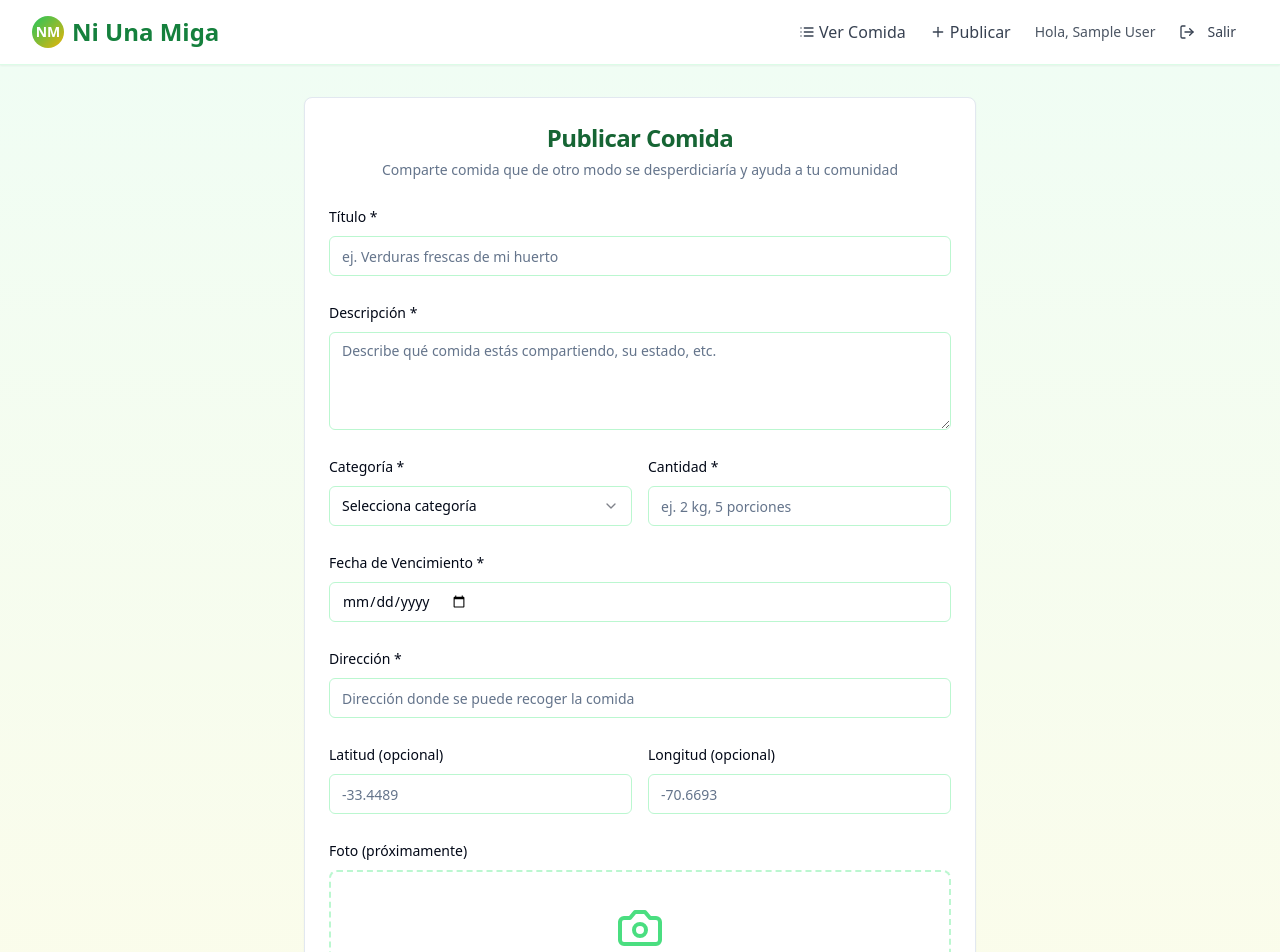
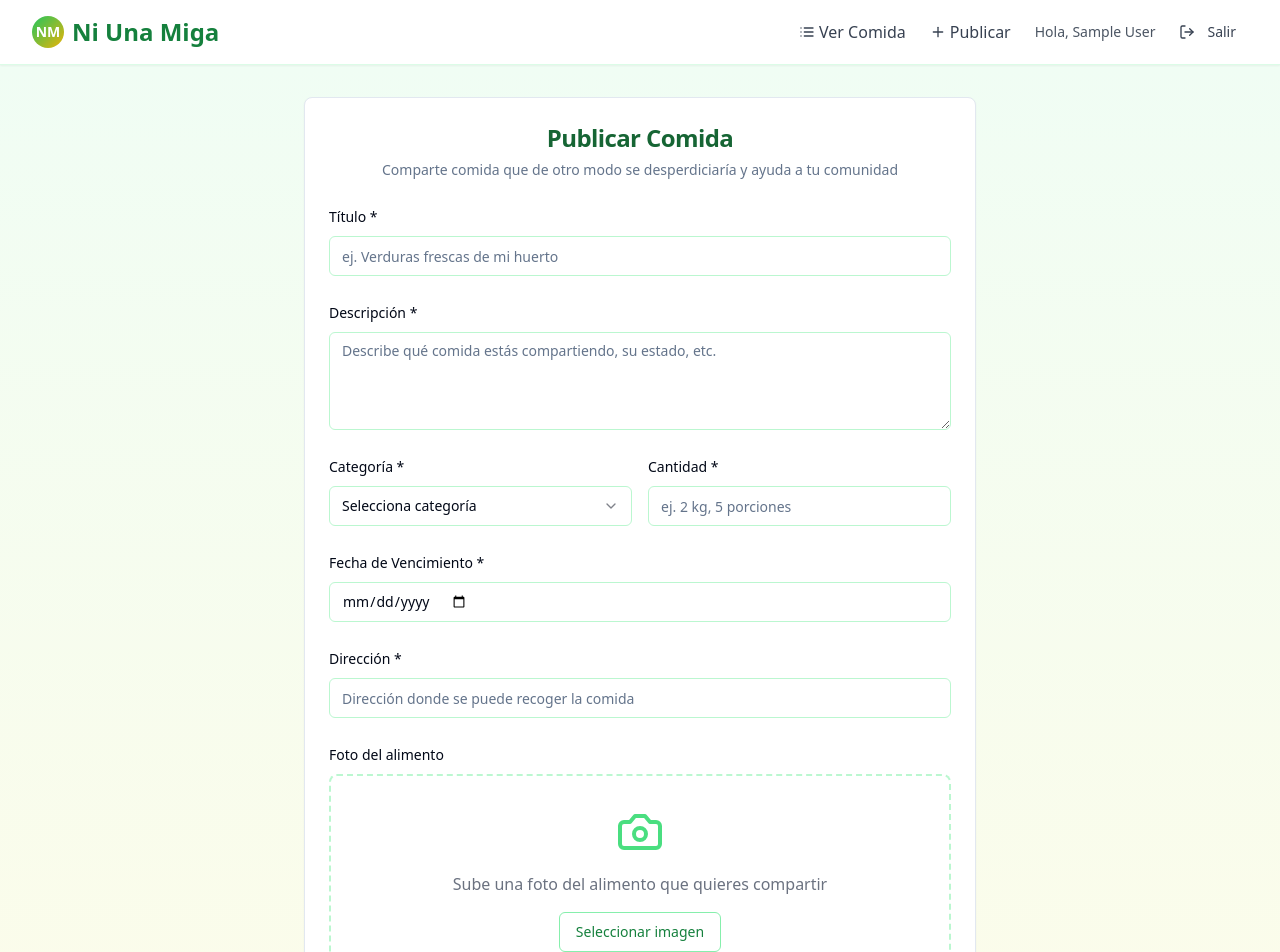
Before and after one commit to Cybercolo/amiga-alimenta-hoy, a React (Vite) app: page /publicar in a window 1280 px wide. Shown: the top 952 px of the page. Built offline with nearby package versions, Linux system fonts and the light colour scheme; sample sign-in values are in the browser's storage.

Commit message:
Remove latitude, add food image upload
Removed the latitude input field from the food publication form and added an option to upload images of the food.

```diff
--- a/src/pages/PublicarComida.tsx
+++ b/src/pages/PublicarComida.tsx
@@ -10,7 +10,7 @@ import { Select, SelectContent, SelectItem, SelectTrigger, SelectValue } from '@
 import { useAuth } from '@/contexts/AuthContext';
 import { useToast } from '@/hooks/use-toast';
 import { FoodListing } from '@/types';
-import { Loader2, Camera } from 'lucide-react';
+import { Loader2, Camera, X } from 'lucide-react';
 
 const PublicarComida = () => {
   const [formData, setFormData] = useState({
@@ -19,10 +19,9 @@ const PublicarComida = () => {
     category: '',
     quantity: '',
     expirationDate: '',
-    address: '',
-    latitude: '',
-    longitude: ''
+    address: ''
   });
+  const [selectedImage, setSelectedImage] = useState<string | null>(null);
   const [isSubmitting, setIsSubmitting] = useState(false);
   const { user } = useAuth();
   const navigate = useNavigate();
@@ -32,6 +31,21 @@ const PublicarComida = () => {
     navigate('/login');
     return null;
   }
+
+  const handleImageUpload = (e: React.ChangeEvent<HTMLInputElement>) => {
+    const file = e.target.files?.[0];
+    if (file) {
+      const reader = new FileReader();
+      reader.onload = (e) => {
+        setSelectedImage(e.target?.result as string);
+      };
+      reader.readAsDataURL(file);
+    }
+  };
+
+  const removeImage = () => {
+    setSelectedImage(null);
+  };
 
   const handleSubmit = async (e: React.FormEvent) => {
     e.preventDefault();
@@ -59,8 +73,7 @@ const PublicarComida = () => {
         quantity: formData.quantity,
         expirationDate: formData.expirationDate,
         address: formData.address,
-        latitude: formData.latitude ? parseFloat(formData.latitude) : undefined,
-        longitude: formData.longitude ? parseFloat(formData.longitude) : undefined,
+        image: selectedImage || undefined,
         userId: user.id,
         userName: user.name,
         createdAt: new Date().toISOString(),
@@ -190,40 +203,43 @@ const PublicarComida = () => {
                 />
               </div>
 
-              <div className="grid grid-cols-1 md:grid-cols-2 gap-4">
-                <div className="space-y-2">
-                  <Label htmlFor="latitude">Latitud (opcional)</Label>
-                  <Input
-                    id="latitude"
-                    type="number"
-                    step="any"
-                    value={formData.latitude}
-                    onChange={(e) => setFormData({ ...formData, latitude: e.target.value })}
-                    placeholder="-33.4489"
-                    className="border-green-200 focus:border-green-500"
-                  />
-                </div>
-
-                <div className="space-y-2">
-                  <Label htmlFor="longitude">Longitud (opcional)</Label>
-                  <Input
-                    id="longitude"
-                    type="number"
-                    step="any"
-                    value={formData.longitude}
-                    onChange={(e) => setFormData({ ...formData, longitude: e.target.value })}
-                    placeholder="-70.6693"
-                    className="border-green-200 focus:border-green-500"
-                  />
-                </div>
-              </div>
-
               <div className="space-y-2">
-                <Label>Foto (próximamente)</Label>
-                <div className="border-2 border-dashed border-green-200 rounded-lg p-8 text-center">
-                  <Camera className="w-12 h-12 text-green-400 mx-auto mb-4" />
-                  <p className="text-gray-500">La función de fotos estará disponible pronto</p>
-                </div>
+                <Label>Foto del alimento</Label>
+                {!selectedImage ? (
+                  <div className="border-2 border-dashed border-green-200 rounded-lg p-8 text-center">
+                    <Camera className="w-12 h-12 text-green-400 mx-auto mb-4" />
+                    <p className="text-gray-500 mb-4">Sube una foto del alimento que quieres compartir</p>
+                    <Input
+                      type="file"
+                      accept="image/*"
+                      onChange={handleImageUpload}
+                      className="hidden"
+                      id="image-upload"
+                    />
+                    <Label htmlFor="image-upload" className="cursor-pointer">
+                      <Button type="button" variant="outline" className="border-green-300 text-green-700 hover:bg-green-50" asChild>
+                        <span>Seleccionar imagen</span>
+                      </Button>
+                    </Label>
+                  </div>
+                ) : (
+                  <div className="relative">
+                    <img
+                      src={selectedImage}
+                      alt="Vista previa del alimento"
+                      className="w-full h-48 object-cover rounded-lg"
+                    />
+                    <Button
+                      type="button"
+                      variant="destructive"
+                      size="icon"
+                      className="absolute top-2 right-2"
+                      onClick={removeImage}
+                    >
+                      <X className="w-4 h-4" />
+                    </Button>
+                  </div>
+                )}
               </div>
 
               <Button
```
